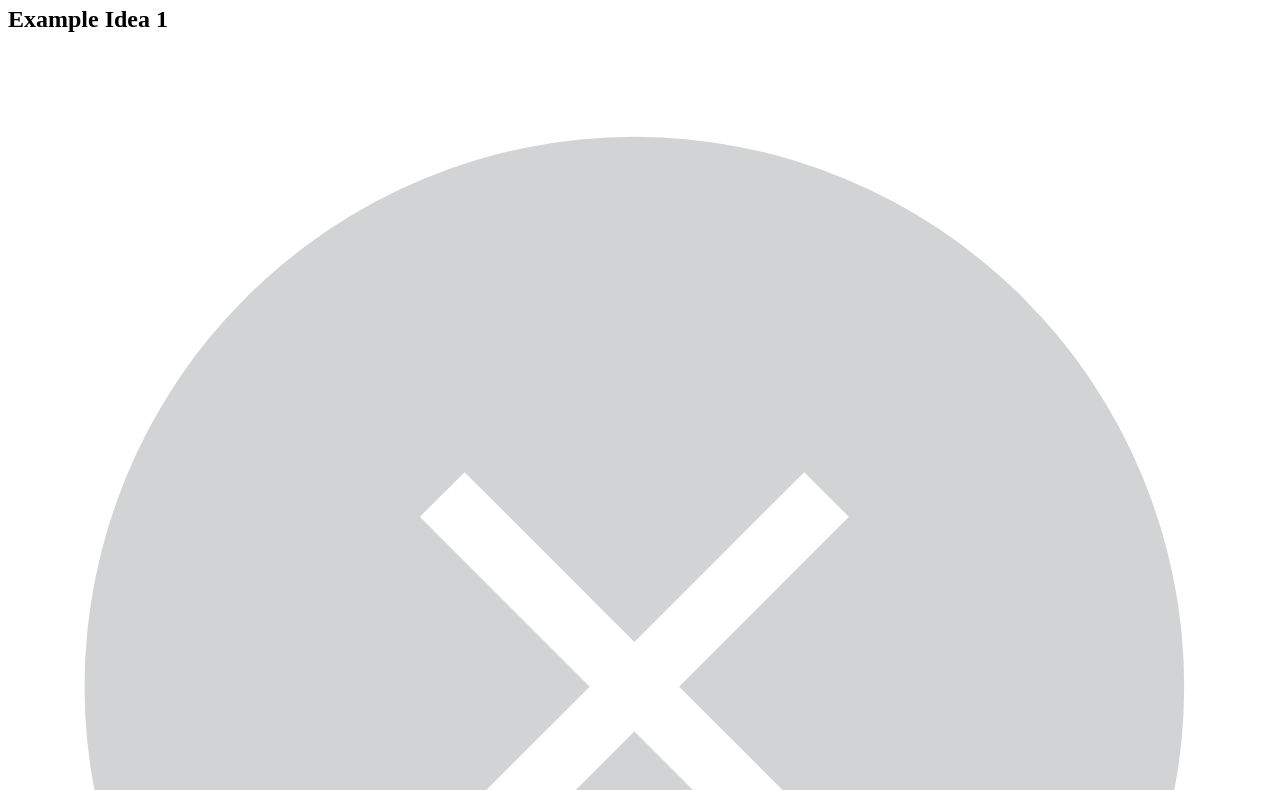
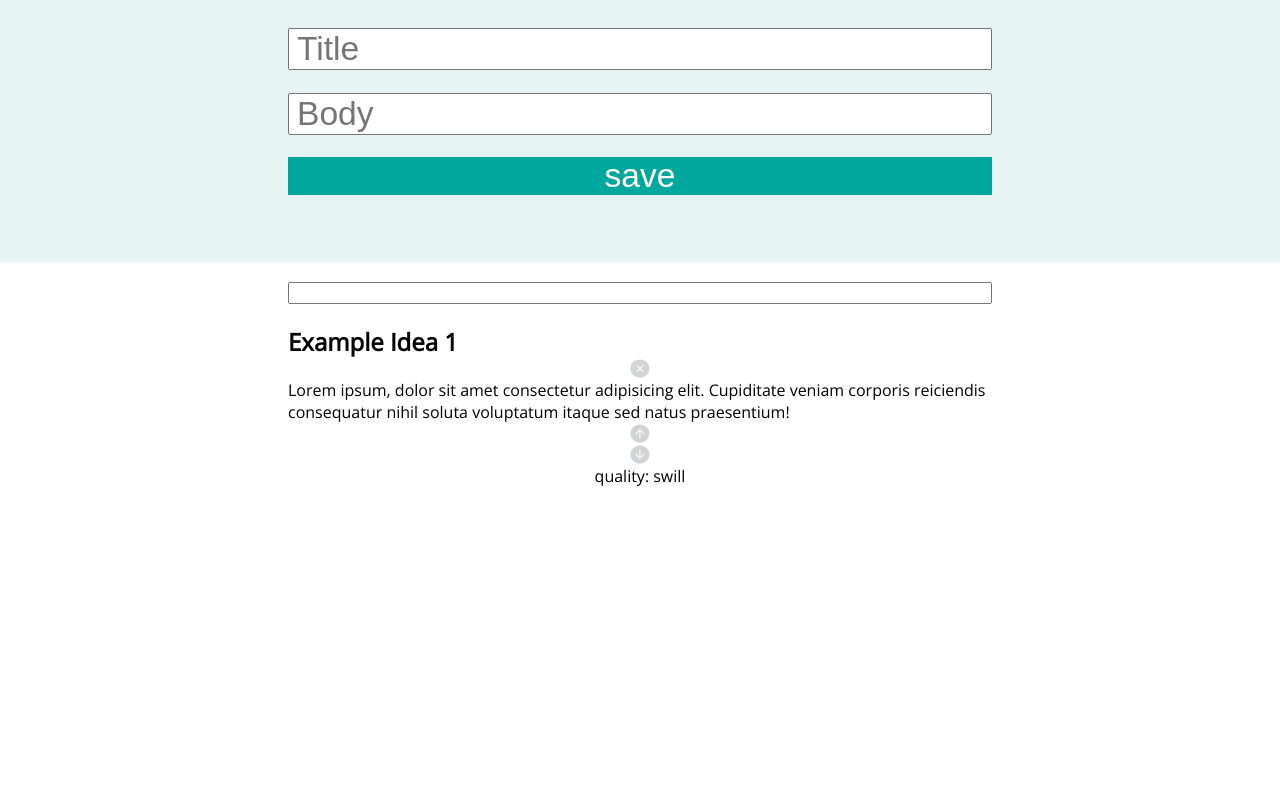
Before and after one commit to chris023/idea-box, a plain HTML site: page index.html in a window 1280 px wide. Shown: the part 138-928 px from the top of the page. After the commit the page ends 800 px from the top, so only its background shows below. Drawn offline with nearby package versions, Linux system fonts and the light colour scheme.

Commit message:
Add base CSS to build JS

```diff
--- a/css/style.css
+++ b/css/style.css
@@ -0,0 +1,83 @@
+* {
+  margin: 0;
+}
+
+body {
+  font-family: 'Open Sans', sans-serif;
+}
+
+main {
+  display: flex;
+  flex-direction: column;
+  align-items: center;
+}
+
+header {
+  align-items: center;
+  background: #E5F3F2;
+  display: flex;
+  flex-direction: column;
+  font-family: 'Roboto Slab', serif;
+  font-size: 2.1em;
+  height: 50vh;
+  /* justify-content: center; */
+
+}
+
+header h1 {
+  color: #6D6E71;
+  margin: .5em;
+}
+
+header h1 span {
+  color: #00A79D;
+}
+
+.idea-input {
+  align-items: center;
+  display: flex;
+  flex-direction: column;
+  justify-content: center;
+}
+
+input {
+  font-size: 1em;
+  margin: 1.6%;
+  padding: 0 1%;
+}
+
+input[type='text'] {
+  width: 55vw;
+}
+
+input[type='search'] {
+  width: 55vw;
+}
+
+input[type='submit'] {
+  background-color: #00A79D;
+  border: none;
+  color: #FFF;
+  cursor: pointer;
+  width: 55vw;
+}
+
+input[type='submit']:hover {
+  background-color: #045E55;
+}
+
+.js-idea {
+  align-items: center;
+  display: flex;
+  flex-direction: column;
+  width: 55vw;
+}
+
+.js-idea img {
+  height: 3%;
+  width: 3%;
+}
+
+.js-idea h2 {
+  align-self: start;
+}
--- a/index.html
+++ b/index.html
@@ -3,6 +3,8 @@
   <meta charset="UTF-8">
   <meta name="viewport" content="width=device-width, initial-scale=1.0">
   <meta http-equiv="X-UA-Compatible" content="ie=edge">
+  <link href="https://fonts.googleapis.com/css?family=Open+Sans" rel="stylesheet">
+  <link href="https://fonts.googleapis.com/css?family=Roboto+Slab:300,400,700" rel="stylesheet">
   <link rel="stylesheet" href="css/style.css">
   <title>IdeaBox</title>
 </head>
@@ -18,12 +20,12 @@
   <main>
     <input type="search">
     <section class='js-idea-list'>
-      <article class='js-idea'>
+      <article class='js-idea' id='idea-num0'>
         <h2>Example Idea 1</h2>
-        <img src='img/delete.svg'>
+        <img class='delete-ico' src='img/delete.svg'>
         <p>Lorem ipsum, dolor sit amet consectetur adipisicing elit. Cupiditate veniam corporis reiciendis consequatur nihil soluta voluptatum itaque sed natus praesentium!</p>
-        <img src='img/upvote.svg'>
-        <img src='img/downvote.svg'>
+        <img class = 'upvote-ico' src='img/upvote.svg'>
+        <img class = 'downvote-ico' src='img/downvote.svg'>
         <p>quality: swill</p>
       </article>
     </section>
```
